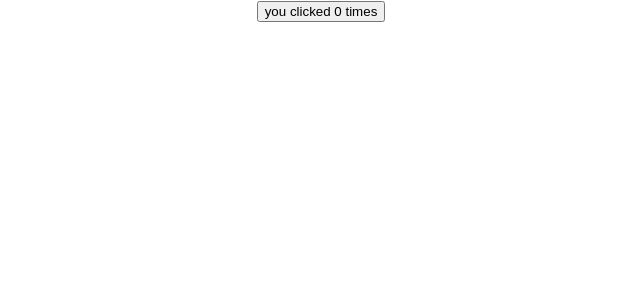
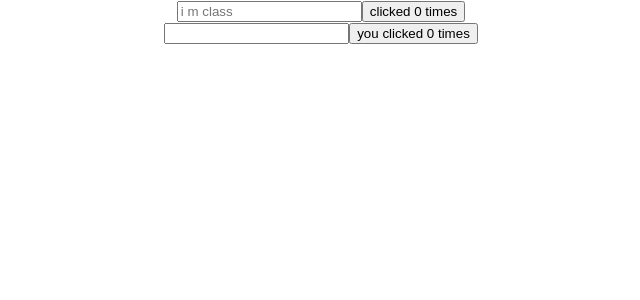
Before and after one commit to pop-dev5016/react-hooks, a React (Create React App) app: page / in a window 1280 px wide. Shown: the top 300 px of the page, without its empty margins (319-959 px from the left). Built offline with nearby package versions, Linux system fonts and the light colour scheme.

Commit message:
to solve effects

```diff
--- a/src/App.js
+++ b/src/App.js
@@ -1,12 +1,14 @@
 import React from 'react'
 import './App.css';
 import Effecthook from './Component/Effecthook';
+import Refclass from './Component/Refclass';
 
 
 
 function App() {
   return (
     <div className="App">
+   <Refclass></Refclass>
    <Effecthook></Effecthook>
     </div>
   );
--- a/src/Component/Effecthook.js
+++ b/src/Component/Effecthook.js
@@ -2,13 +2,16 @@ import React,{useState,useEffect} from 'react'
 
 function Effecthook() {
     const [count,setCount] = useState(0)
+    const [name,setName] = useState("")
 
     useEffect(()=>{
+      console.log(" use effect document updated");
       document.title = `you clicked ${count} times`
-    })
+    },[count])
 
    return (
      <div>
+         <input type="text" value={name} onChange={ (e) =>setName(e.target.value)}/>
          <button onClick = {()=>setCount(count+1)}> you clicked {count} times</button>
      </div>
    )
--- a/src/Component/Refclass.js
+++ b/src/Component/Refclass.js
@@ -12,8 +12,11 @@ export class Refclass extends Component {
     componentDidMount(){
         document.title =`clicked ${this.state.count} times`
     }
-    componentDidUpdate(){
-       console.log("updating documnet titile");
+    componentDidUpdate(prevProps,prevState){
+      if(prevState.count !== this.state.count){////condition la podu
+        console.log("updating documnet titile");
+      }
+
         document.title =`clicked ${this.state.count} times`
 
     }
@@ -21,7 +24,7 @@ export class Refclass extends Component {
   render() {
     return (
       <div>
-        <input type="text" value={this.state.name} onChange={e=>{this.setState({name:e.target.value})}} />
+        <input type="text" placeholder="i m class"value={this.state.name} onChange={e=>{this.setState({name:e.target.value})}} />
         <button onClick={()=>this.setState({count:this.state.count+1})}>clicked {this.state.count} times</button>
       </div>
     )
```
